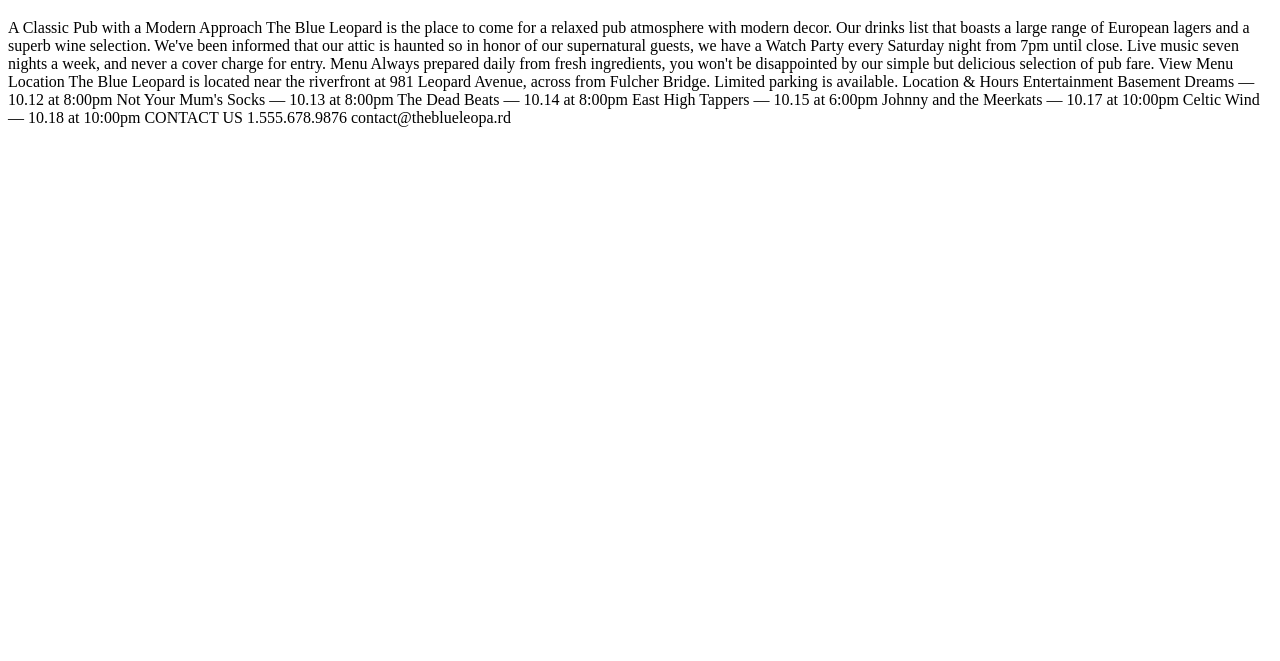
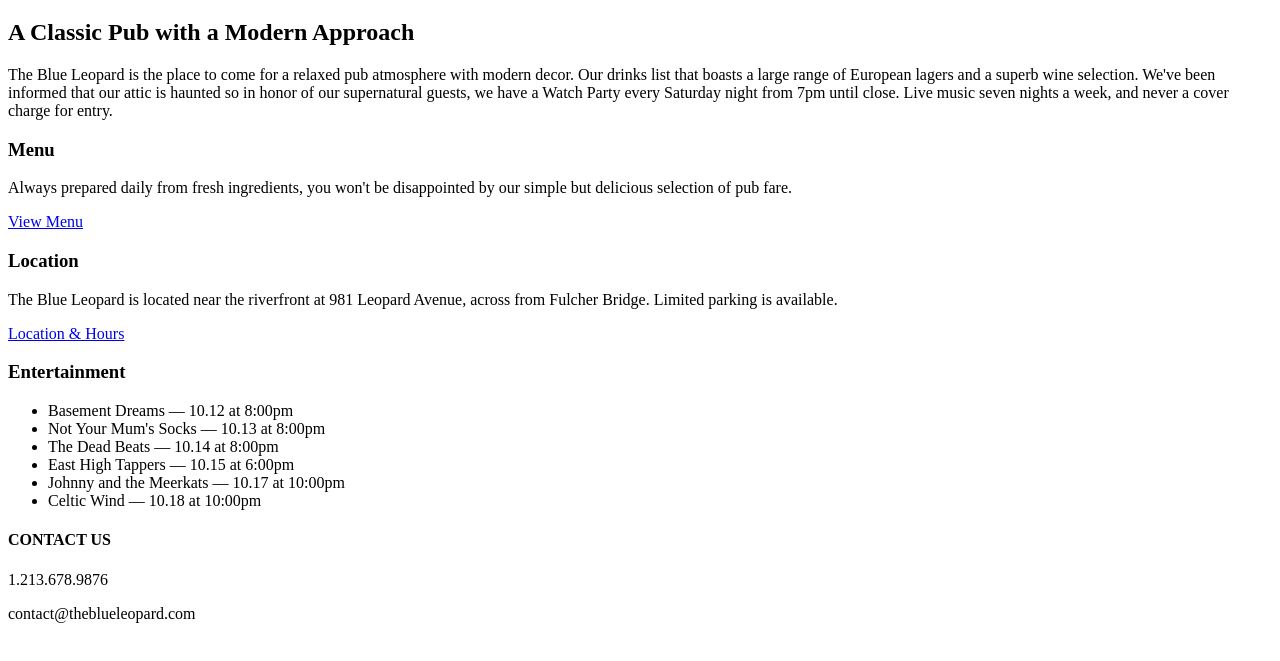
Before and after one commit to knolegsb/blue-leopard, a plain HTML site: page index.html in a window 1280 px wide. Shown: the part 61-722 px from the top of the page. Drawn offline with Linux system fonts and the light colour scheme.

Commit message:
adding texts

```diff
--- a/index.html
+++ b/index.html
@@ -7,34 +7,35 @@
 <body>
     <h1>The Blue Leopard</h1>
 
-    A Classic Pub with a Modern Approach
-    The Blue Leopard is the place to come for a relaxed pub atmosphere with modern decor. Our drinks list that boasts a large range of European lagers and a superb wine selection. We've been informed that our attic is haunted so in honor of our supernatural guests, we have a Watch Party every Saturday night from 7pm until close. Live music seven nights a week, and never a cover charge for entry.
+    <h2>A Classic Pub with a Modern Approach</h2>
+    <p>The Blue Leopard is the place to come for a relaxed pub atmosphere with modern decor. Our drinks list that boasts a large range of European lagers and a superb wine selection. We've been informed that our attic is haunted so in honor of our supernatural guests, we have a Watch Party every Saturday night from 7pm until close. Live music seven nights a week, and never a cover charge for entry.</p>
 
 
-    Menu
-    Always prepared daily from fresh ingredients, you won't be disappointed by our simple but delicious selection of pub fare.
+    <h3>Menu</h3>
+    <p>Always prepared daily from fresh ingredients, you won't be disappointed by our simple but delicious selection of pub fare.</p>
 
-    View Menu
+    <p><a href="menu.html">View Menu</a></p>
 
 
-    Location
-    The Blue Leopard is located near the riverfront at 981 Leopard Avenue, across from Fulcher Bridge. Limited parking is available.
+    <h3>Location</h3>
+    <p>The Blue Leopard is located near the riverfront at 981 Leopard Avenue, across from Fulcher Bridge. Limited parking is available.</p>
 
-    Location & Hours
+    <p><a href="location.html">Location &amp; Hours</a></p>
 
 
-    Entertainment
+    <h3>Entertainment</h3>
+    <ul>
+        <li>Basement Dreams &mdash; 10.12 at 8:00pm</li>
+        <li>Not Your Mum's Socks &mdash; 10.13 at 8:00pm</li>
+        <li>The Dead Beats &mdash; 10.14 at 8:00pm</li>
+        <li>East High Tappers &mdash; 10.15 at 6:00pm</li>
+        <li>Johnny and the Meerkats &mdash; 10.17 at 10:00pm</li>
+        <li>Celtic Wind &mdash; 10.18 at 10:00pm</li>
+    </ul>
 
-    Basement Dreams — 10.12 at 8:00pm
-    Not Your Mum's Socks — 10.13 at 8:00pm
-    The Dead Beats — 10.14 at 8:00pm
-    East High Tappers — 10.15 at 6:00pm
-    Johnny and the Meerkats — 10.17 at 10:00pm
-    Celtic Wind — 10.18 at 10:00pm
+    <h4>CONTACT US</h4>
 
-    CONTACT US
-
-    1.555.678.9876
-    contact@theblueleopa.rd
+    <p>1.213.678.9876</p>
+    <p>contact@theblueleopard.com</p>
 </body>
 </html>
```
Also changed, not shown: location.html (+25 -1 lines), menu.html (+32 -1 lines).
